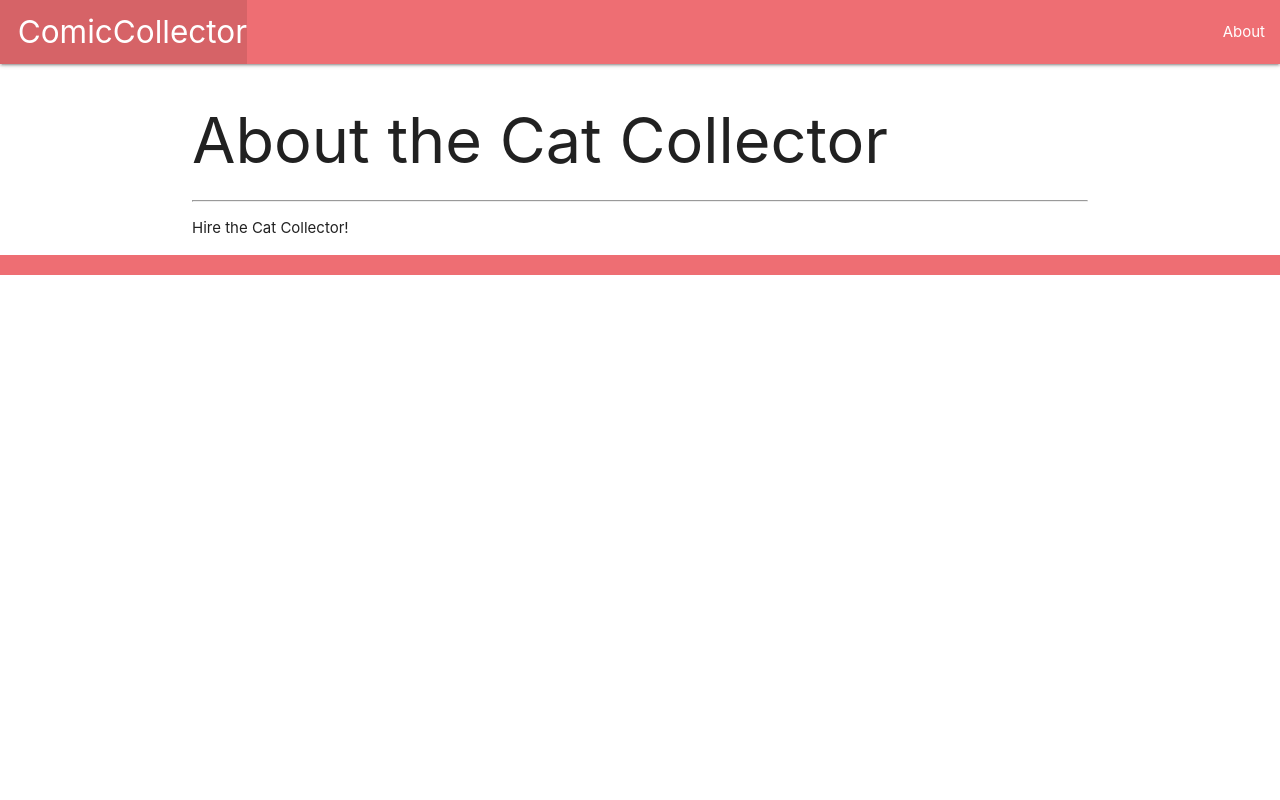
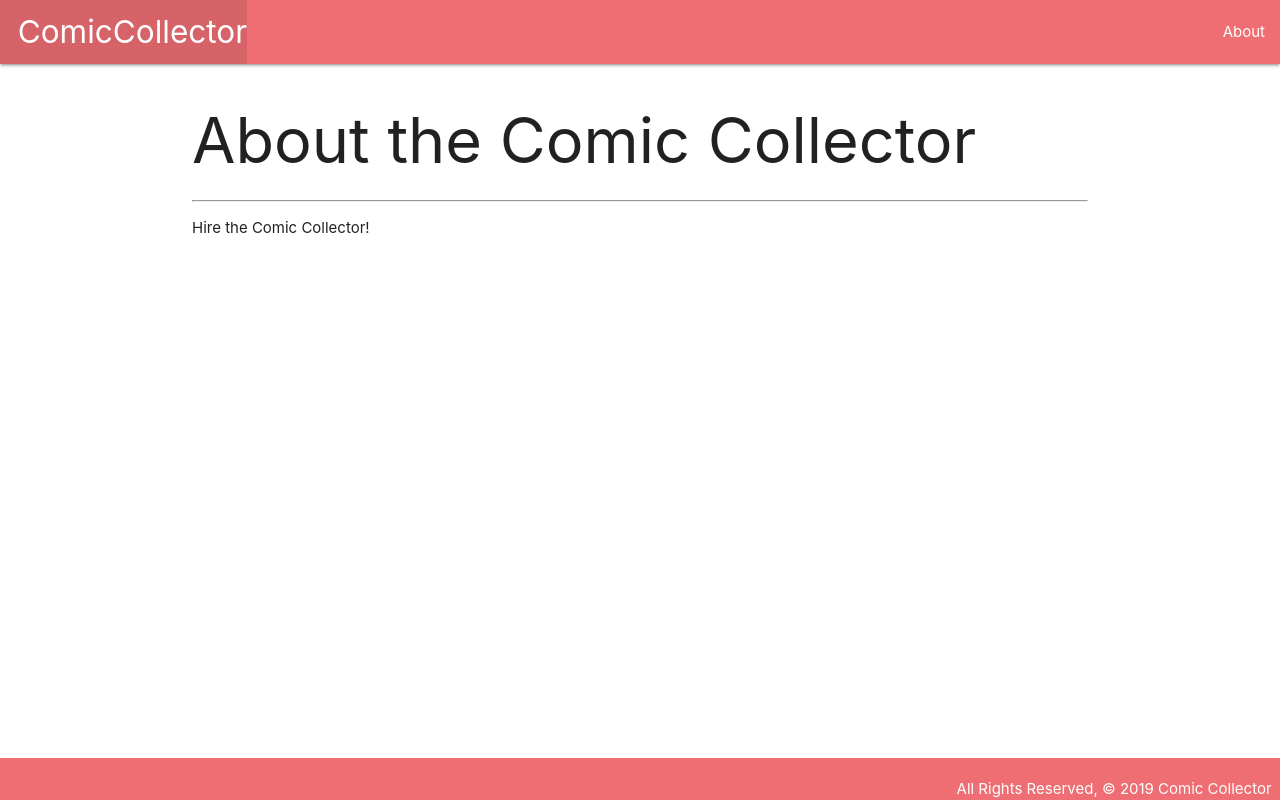
Before and after one commit to MetaHeather/comic-book-collector, a Django app: page /about/ in a window 1280 px wide. Run offline with Django 3.2, Linux system fonts and the light colour scheme.

Commit message:
Adds css to base.html

```diff
--- /dev/null
+++ b/main_app/static/css/style.css
@@ -0,0 +1,14 @@
+body {
+    display: flex;
+    min-height: 100vh;
+    flex-direction: column;
+  }
+
+  main {
+    flex: 1 0 auto;
+  }
+
+  footer {
+    padding-top: 0;
+    text-align: right;
+  }
--- a/main_app/templates/about.html
+++ b/main_app/templates/about.html
@@ -1,8 +1,8 @@
 {% extends 'base.html' %}
 {% block content %}
 
-<h1>About the Cat Collector</h1>
+<h1>About the Comic Collector</h1>
 <hr />
-<p>Hire the Cat Collector!</p>
+<p>Hire the Comic Collector!</p>
 
 {% endblock %}
--- a/main_app/templates/base.html
+++ b/main_app/templates/base.html
@@ -1,3 +1,4 @@
+{% load static %}
 <!DOCTYPE html>
 <html lang="en">
 <head>
@@ -6,6 +7,7 @@
   <meta http-equiv="X-UA-Compatible" content="ie=edge">
   <title>Comic Collector</title>
   <link rel="stylesheet" href="https://cdnjs.cloudflare.com/ajax/libs/materialize/1.0.0/css/materialize.min.css">
+  <link rel="stylesheet" type="text/css" href="{% static 'css/style.css' %}">
 </head>
 <body>
   <header class="navbar-fixed">
```
